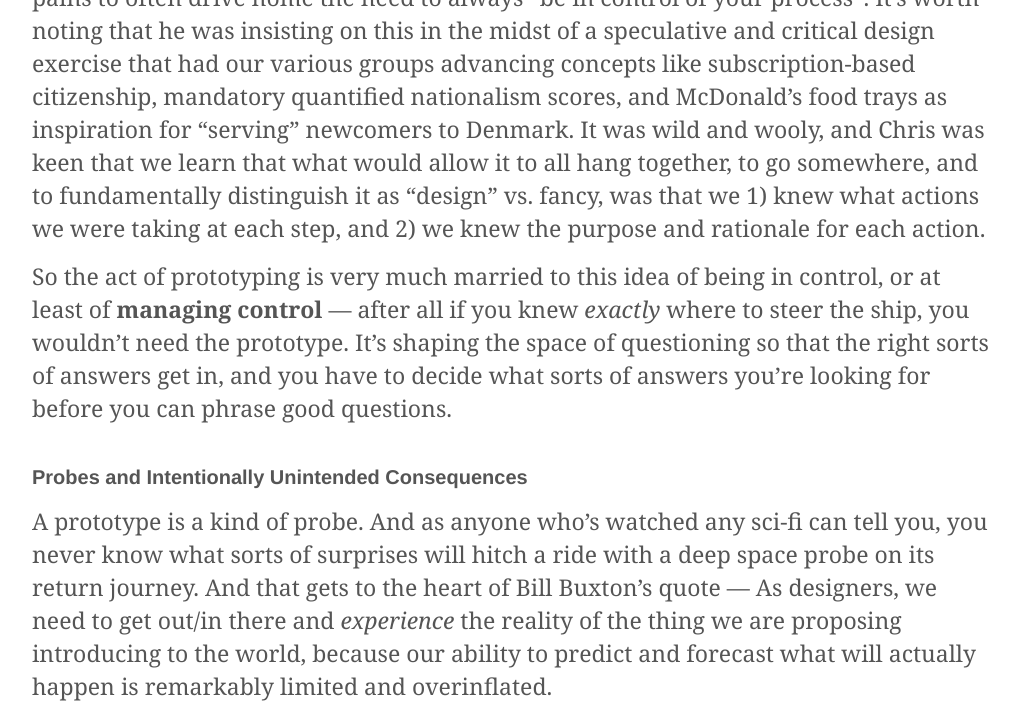
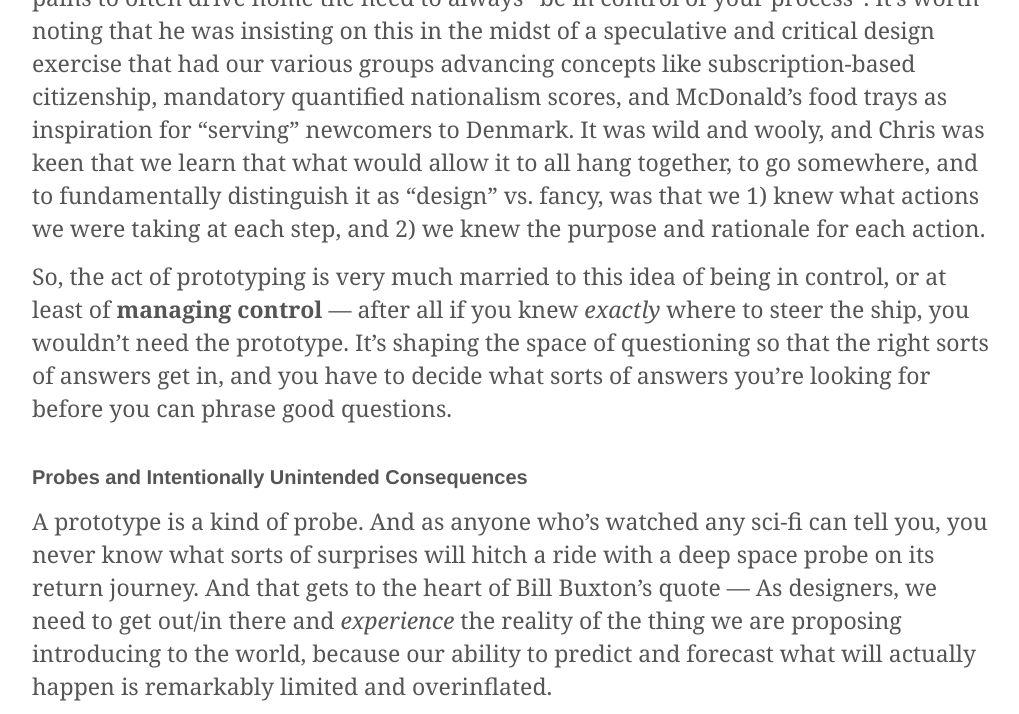
Before and after one commit to antlersanchors/antlersanchors.github.io, a Jekyll site: the page built from _posts/2016-02-17-Teaching-Video-Prototyping-at-CIID.md, in a window 1280 px wide and 900 px high, scrolled down 1876 px, cut to the strip 0-714 px from the top of the window. Shown: the whole strip, without its empty margins (128-1147 px from the left). Built offline with Jekyll 4.4.1, drawn with Linux system fonts in a browser that asks for light colours; nearby versions of some CDN libraries; comment, search, counter and statistics services are not loaded.

```diff
--- a/_posts/2016-02-17-Teaching-Video-Prototyping-at-CIID.md
+++ b/_posts/2016-02-17-Teaching-Video-Prototyping-at-CIID.md
@@ -20,7 +20,7 @@ The concept of **prototyping** may not be a novel term to many people in design
 
 This is a vitally important principle for designers to understand and practice, as we are often tasked with performing magical tasks like creating a product or a service based on treacherous notions like someone else’s gut feeling or tastes (usually a senior stakeholder) or the even more duplicitous “best practices”. The imperative and temptation to skip steps in the design process — for all the wrong reasons — can be strong! [Chris Downs](https://about.me/chrisdatadowns), who taught our Service Design class in the 2015 program, took pains to often drive home the need to always “be in control of your process”. It’s worth noting that he was insisting on this in the midst of a speculative and critical design exercise that had our various groups advancing concepts like subscription-based citizenship, mandatory quantified nationalism scores, and McDonald’s food trays as inspiration for “serving” newcomers to Denmark. It was wild and wooly, and Chris was keen that we learn that what would allow it to all hang together, to go somewhere, and to fundamentally distinguish it as “design” vs. fancy, was that we 1) knew what actions we were taking at each step, and 2) we knew the purpose and rationale for each action.
 
-So the act of prototyping is very much married to this idea of being in control, or at least of **managing control** — after all if you knew *exactly* where to steer the ship, you wouldn’t need the prototype. It’s shaping the space of questioning so that the right sorts of answers get in, and you have to decide what sorts of answers you’re looking for before you can phrase good questions.
+So, the act of prototyping is very much married to this idea of being in control, or at least of **managing control** — after all if you knew *exactly* where to steer the ship, you wouldn’t need the prototype. It’s shaping the space of questioning so that the right sorts of answers get in, and you have to decide what sorts of answers you’re looking for before you can phrase good questions.
 
 ### Probes and Intentionally Unintended Consequences
 A prototype is a kind of probe. And as anyone who’s watched any sci-fi can tell you, you never know what sorts of surprises will hitch a ride with a deep space probe on its return journey. And that gets to the heart of Bill Buxton’s quote — As designers, we need to get out/in there and *experience* the reality of the thing we are proposing introducing to the world, because our ability to predict and forecast what will actually happen is remarkably limited and overinflated.
```
